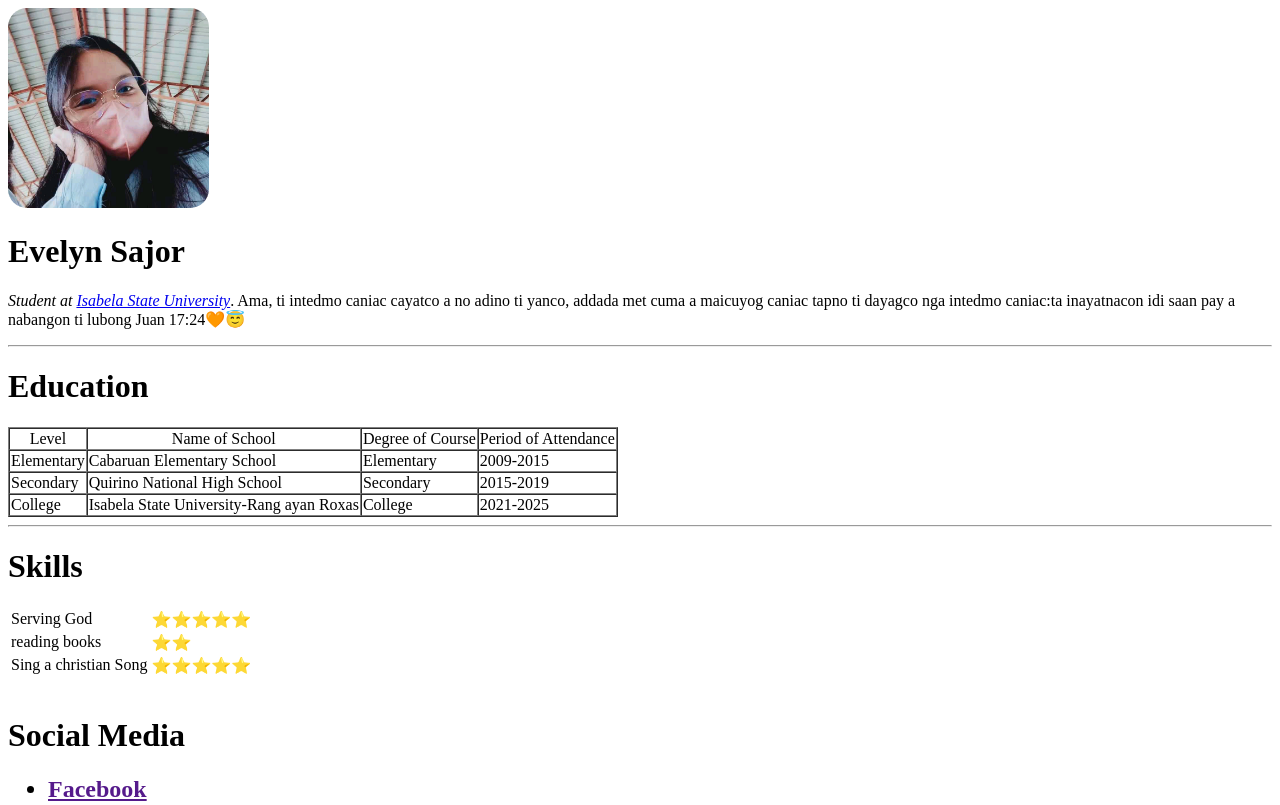
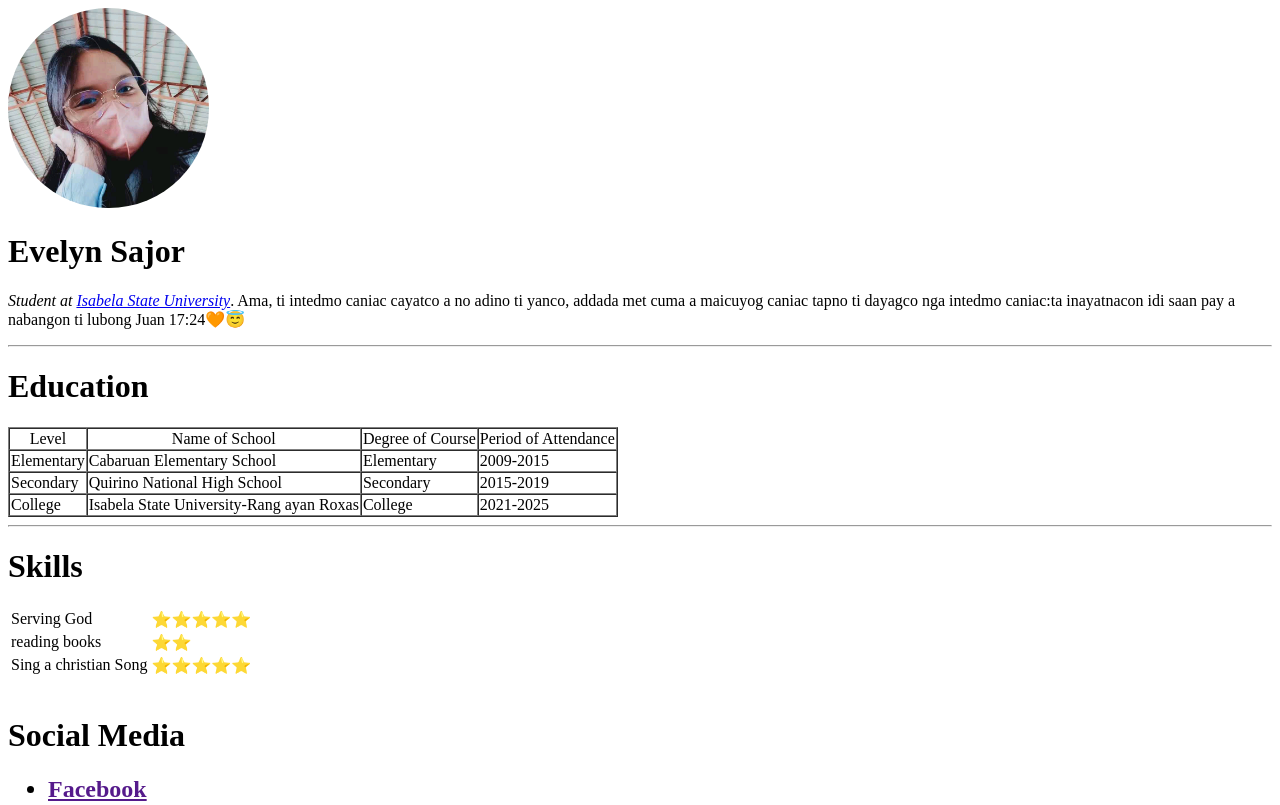
Before and after one commit to EvelynSajor/resume, a plain HTML site: page index.html in a window 1280 px wide. Shown: the top 805 px of the page. Drawn offline with Linux system fonts and the light colour scheme.

Commit message:
Update index.html

```diff
--- a/index.html
+++ b/index.html
@@ -8,7 +8,7 @@
 </head>
 <style>
 img{
-border-radius: 19px;
+border-radius: 50%;
 }
 </style>
 <body>
```
